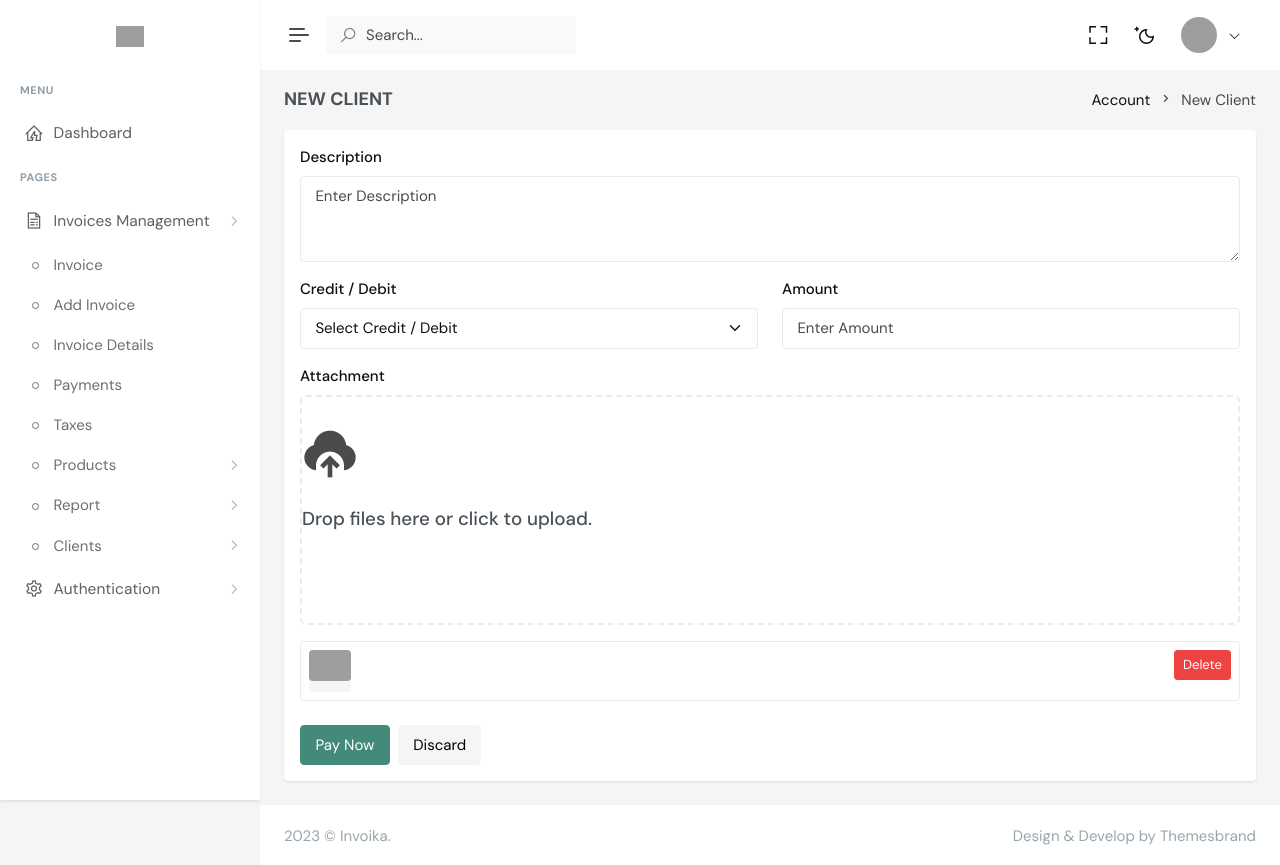
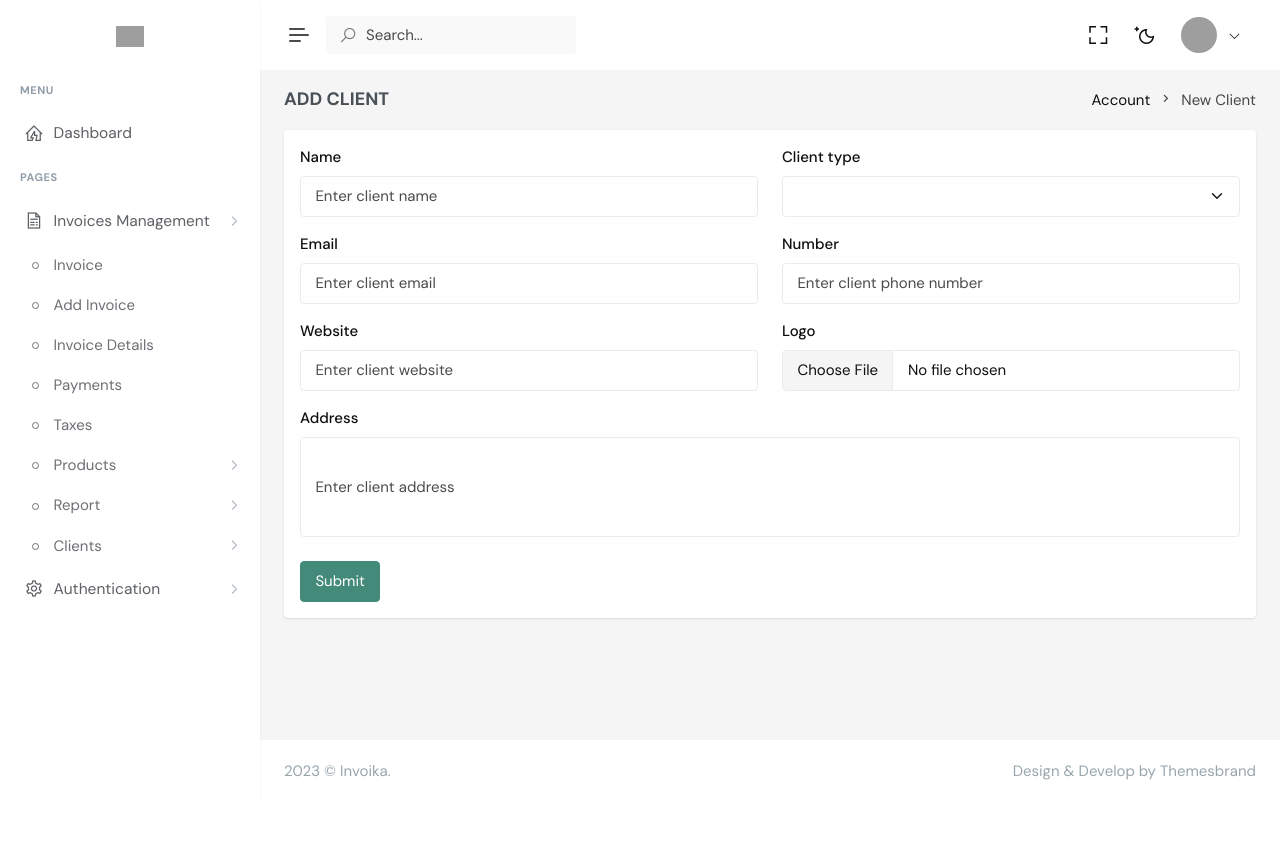
Before and after one commit to Faruq-Shobola/invoice-app, a Python web app: template Invoice/templates/client/addclient.html in a window 1280 px wide. After the commit the page ends 780 px from the top, so only its background shows below. Run offline with Jinja, Linux system fonts and the light colour scheme; the template is opened without the code that fills it: most values are stand-ins (such as "Sample title", 1, 10 or a date in 2020); form fields are guessed from the names that the template uses; some libraries are stand-ins or nearby versions; grey boxes are pictures that could not be loaded.

Commit message:
Modify new client template

```diff
--- a/Invoice/__init__.py
+++ b/Invoice/__init__.py
@@ -20,8 +20,10 @@
 
     from .auth.routes import auth
     from .account.routes import acct
+    from .client.routes import client
 
     app.register_blueprint(auth)
     app.register_blueprint(acct)
+    app.register_blueprint(client)
 
     return app
--- a/Invoice/templates/client/addclient.html
+++ b/Invoice/templates/client/addclient.html
@@ -10,7 +10,7 @@
             <div class="row">
                 <div class="col-12">
                     <div class="page-title-box d-sm-flex align-items-center justify-content-between">
-                        <h4 class="mb-sm-0">New Client</h4>
+                        <h4 class="mb-sm-0">Add Client</h4>
 
                         <div class="page-title-right">
                             <ol class="breadcrumb m-0">
@@ -29,73 +29,65 @@
                     <div class="card">
                         <div class="card-body">
                                 <form>
+                                    <div class="row">
+                                        <div class="col-lg-6">
                                             <div class="mb-3">
-                                    <label class="form-label" for="desc">Description</label>
-                                    <textarea class="form-control" id="desc" placeholder="Enter Description" rows="3"></textarea>
+                                                {{form.name.label(class="form-label")}}
+                                                {{form.name(class="form-control", placeholder="Enter client name")}}
+                                            </div>
+                                        </div>
+
+                                        <div class="col-lg-6">
+                                            <div class="mb-3">
+                                                    {{form.client_type.label(class="form-label")}}
+                                                    {{form.client_type(class="form-select")}}
+                                            </div>
+                                        </div>
                                     </div>
 
                                     <div class="row">
                                        <div class="col-lg-6">
                                             <div class="mb-3">
-                                            <label for="credit/debit" class="form-label">Credit / Debit</label>
-                                            <select class="form-select" aria-label="Default select example">
-                                                <option selected="">Select Credit / Debit</option>
-                                                <option value="1">Credit</option>
-                                                <option value="2">Debit</option>
-                                            </select>
+                                                {{form.email.label(class="form-label")}}
+                                                {{form.email(class="form-control", placeholder="Enter client email")}}
                                             </div>
                                         </div>
 
                                         <div class="col-lg-6">
                                             <div class="mb-3">
-                                            <label class="form-label" for="price">Amount</label>
-                                            <input id="price" name="price" placeholder="Enter Amount" type="number" class="form-control">
+                                                    {{form.number.label(class="form-label")}}
+                                                    {{form.number(class="form-control", placeholder="Enter client phone number")}}
+                                            </div>
+                                        </div>
+                                    </div>
+
+                                    <div class="row">
+                                       <div class="col-lg-6">
+                                            <div class="mb-3">
+                                                {{form.website.label(class="form-label")}}
+                                                {{form.website(class="form-control", placeholder="Enter client website")}}
+                                            </div>
+                                        </div>
+
+                                        <div class="col-lg-6">
+                                            <div class="mb-3">
+                                                    {{form.logo.label(class="form-label")}}
+                                                    {{form.logo(class="form-control")}}
                                             </div>
                                         </div>
                                     </div>
 
                                     <div class="mb-3">
-                                    <label class="form-label" for="attachment">Attachment</label>
-                                    <div class="dropzone my-dropzone">
-                                        <div class="dz-message">
-                                            <div class="mb-3"> <i
-                                                    class="display-4 text-muted ri-upload-cloud-2-fill"></i>
+                                        {{form.address.label(class="form-label")}}
+                                        {{form.address(class="form-control", style="height: 100px", placeholder="Enter client address")}}
                                     </div>
-                                            <h5>Drop files here or click to upload.</h5>
+
+                                    <div class="hstack gap-2 mt-4">
+                                        {{form.submit(class="btn btn-primary")}}
                                     </div>
-                                    </div>
-                                </div>
+
                                 </form>
 
-                                <ul class="list-unstyled mb-0" id="dropzone-preview">
-                                    <li class="mt-2" id="dropzone-preview-list">
-                                        <!-- This is used as the file preview template -->
-                                        <div class="border rounded">
-                                            <div class="d-flex p-2">
-                                                <div class="flex-shrink-0 me-3">
-                                                    <div class="avatar-sm bg-light rounded">
-                                                        <img data-dz-thumbnail class="img-fluid rounded d-block" src="assets/images/new-document.png" alt="Dropzone-Image" />
-                                                    </div>
-                                                </div>
-                                                <div class="flex-grow-1">
-                                                    <div class="pt-1">
-                                                        <h5 class="fs-14 mb-1" data-dz-name>&nbsp;</h5>
-                                                        <p class="fs-13 text-muted mb-0" data-dz-size></p>
-                                                        <strong class="error text-danger" data-dz-errormessage></strong>
-                                                    </div>
-                                                </div>
-                                                <div class="flex-shrink-0 ms-3">
-                                                    <button data-dz-remove class="btn btn-sm btn-danger">Delete</button>
-                                                </div>
-                                            </div>
-                                        </div>
-                                    </li>
-                                </ul>
-
-                                <div class="hstack gap-2 mt-4">
-                                    <button type="submit" class="btn btn-primary">Pay Now</button>
-                                    <button type="button" class="btn btn-light">Discard</button>
-                                </div>
                         </div>
                     </div>
                 </div>
--- a/Invoice/templates/layout.html
+++ b/Invoice/templates/layout.html
@@ -19,8 +19,8 @@
     <!-- App Css-->
     <link href="{{url_for('static', filename='css/app.min.css')}}" rel="stylesheet" type="text/css" />
 
+    {% endblock head %}
 </head>
-{% endblock head %}
 
 {% block content %}
 
```
Also changed, not shown: Invoice/client/forms.py (+4 -4 lines), Invoice/client/routes.py (+11 -0 lines). Lines whose indentation alone changed are shown as unchanged.
